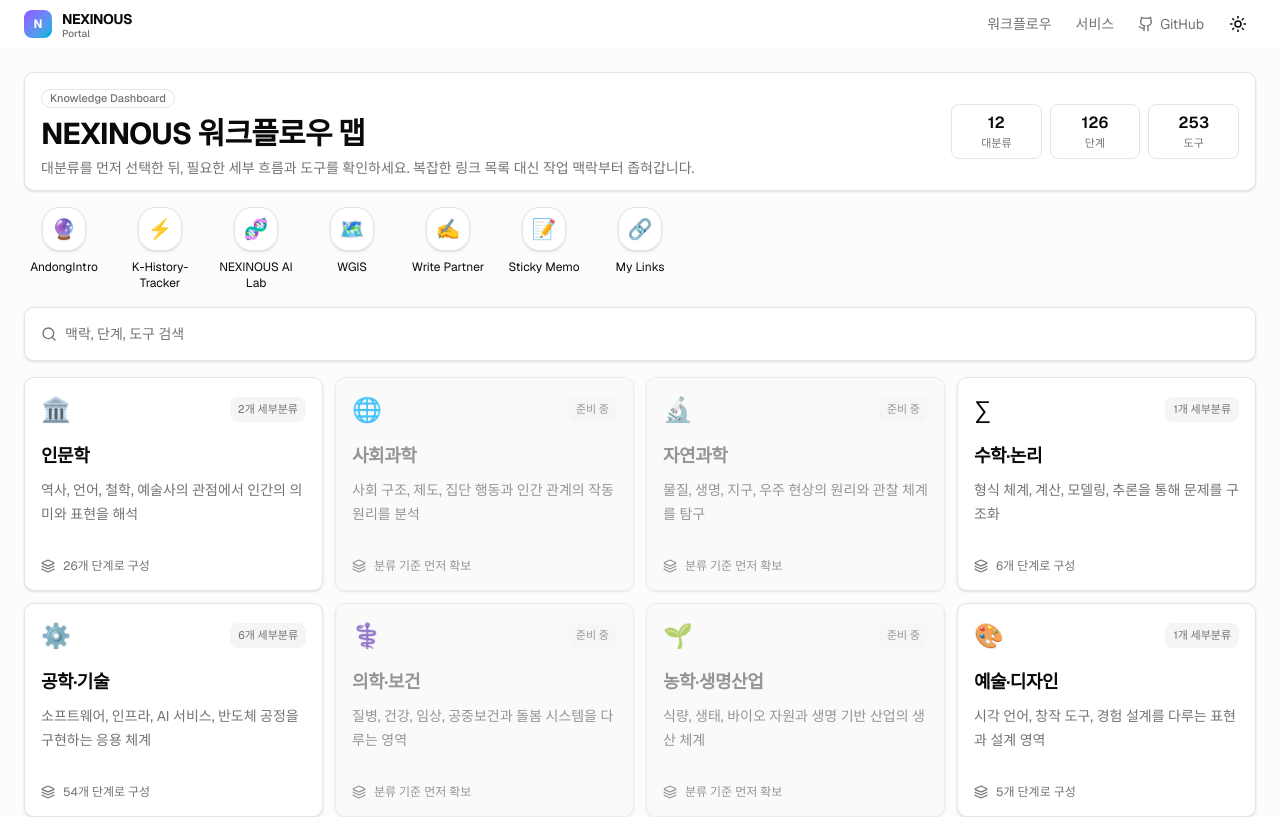
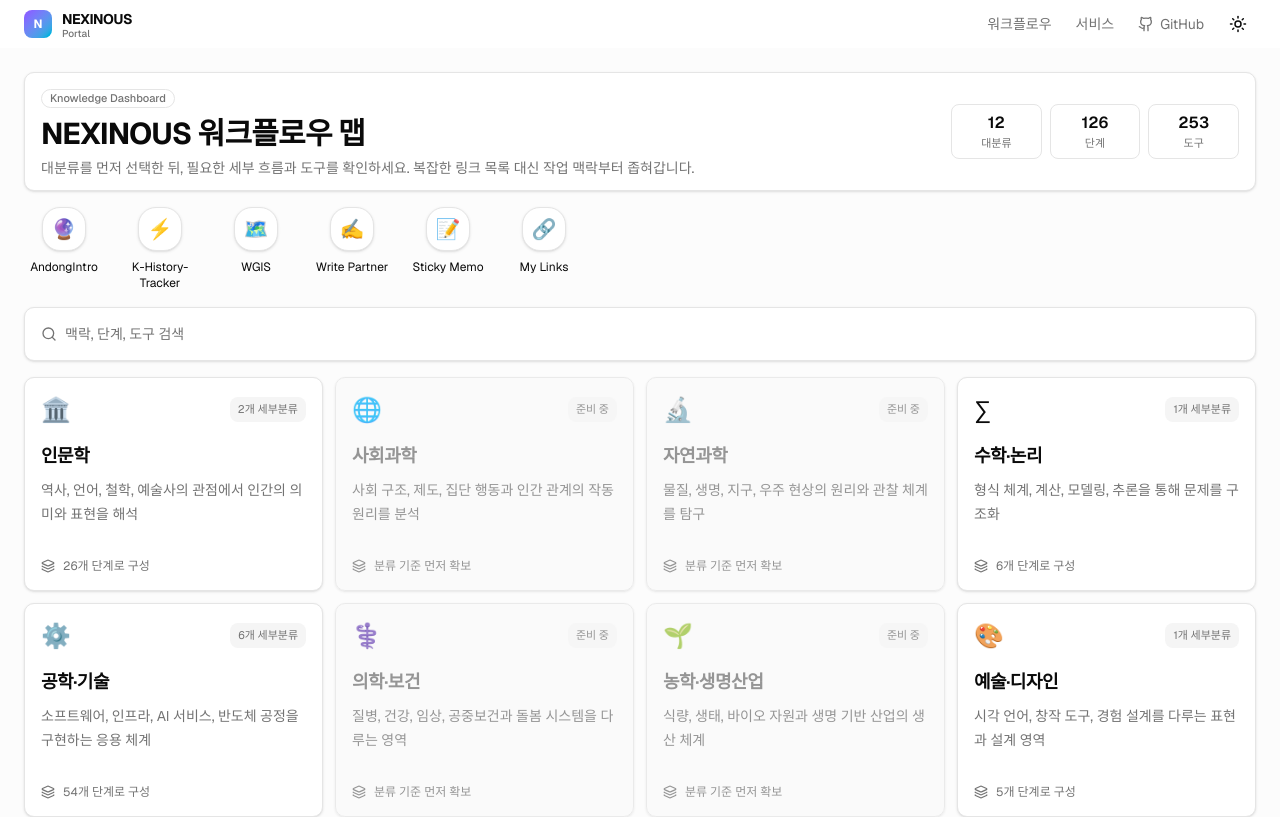
Before and after one commit to withAIcolleague/guidepage, a Next.js app: page / in a window 1280 px wide. Shown: the top 817 px of the page. Built offline with nearby package versions, Linux system fonts and the light colour scheme.

Commit message:
Remove NEXINOUS AI Lab shortcut

```diff
--- a/src/data/banners.ts
+++ b/src/data/banners.ts
@@ -26,15 +26,6 @@
     icon: "⚡",
     gradient: "from-cyan-600/20 via-blue-600/10 to-indigo-600/20",
     glowColor: "group-hover:shadow-cyan-500/25",
-  },
-  {
-    id: "nexinous-ai",
-    title: "NEXINOUS AI Lab",
-    description: "AI 기반 자동화 워크플로우 엔진입니다.",
-    url: "https://github.com/withAIcolleague",
-    icon: "🧬",
-    gradient: "from-emerald-600/20 via-teal-600/10 to-green-600/20",
-    glowColor: "group-hover:shadow-emerald-500/25",
   },
   {
     id: "wgis",
```
